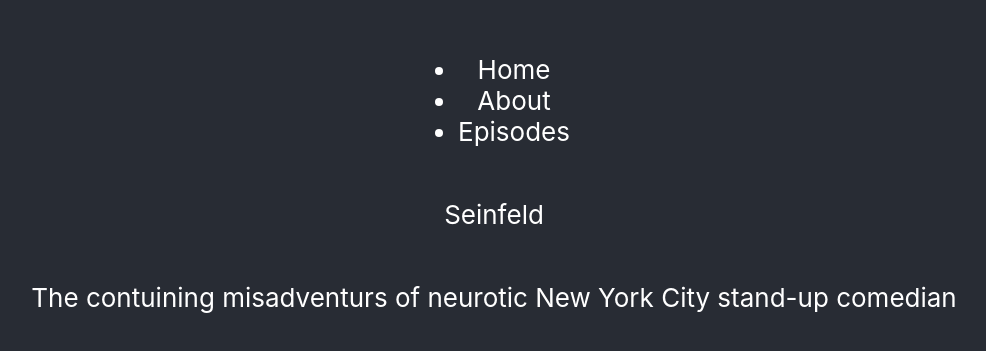
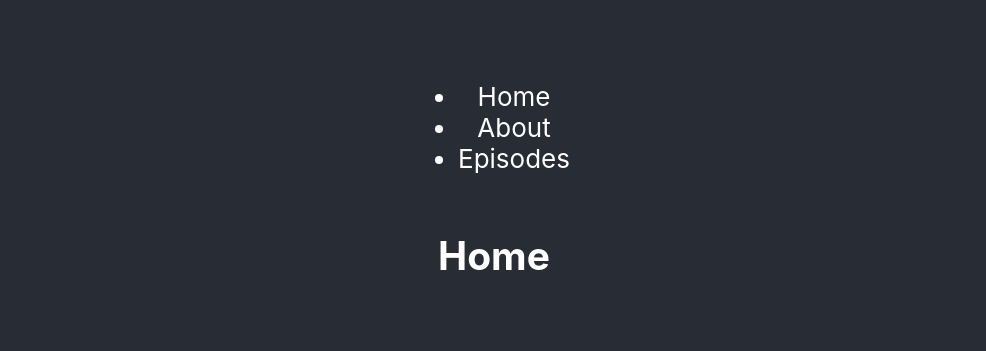
Before and after one commit to frontendcafe/mystery-west, a React (Create React App) app in the folder tvshow/: page / in a window 1280 px wide. Shown: the part 217-568 px from the top of the page, without its empty margins (146-1132 px from the left). Built offline with nearby package versions, Linux system fonts and the light colour scheme.

Commit message:
routes: about, episodes, home

```diff
--- a/tvshow/package.json
+++ b/tvshow/package.json
@@ -8,6 +8,7 @@
     "@testing-library/user-event": "^12.6.2",
     "react": "^17.0.1",
     "react-dom": "^17.0.1",
+    "react-router-dom": "^5.2.0",
     "react-scripts": "4.0.1",
     "web-vitals": "^0.2.4"
   },
--- a/tvshow/src/App.js
+++ b/tvshow/src/App.js
@@ -1,17 +1,44 @@
+import React from "react";
 import './App.css';
+import {
+  BrowserRouter as Router,
+  Switch,
+  Route,
+  Link
+} from "react-router-dom"
 
 function App() {
   return (
+    <Router>
     <div className="App">
       <header className="App-header">
         <nav><ul><li>Home</li><li>About</li><li>Episodes</li></ul></nav>
-        <p>
-          Seinfeld
-        </p>
-        <p>The contuining misadventurs of neurotic New York City stand-up comedian</p>
+        <Switch>
+          <Route path='/about'>
+            <About />
+          </Route>
+          <Route path='/episodes'>
+            <Episodes />
+          </Route>
+          <Route path='/'>
+            <Home />
+          </Route>
+        </Switch>
       </header>
     </div>
+    </Router>
   );
 }
 
+function Home() {
+  return <h2>Home</h2>;
+}
+
+function About() {
+  return <h2>About</h2>
+}
+
+function Episodes() {
+  return <h2>Episodes</h2>
+}
 export default App;
```
Also changed, not shown: 2 other files (tests, documents, lock files or other folders).
